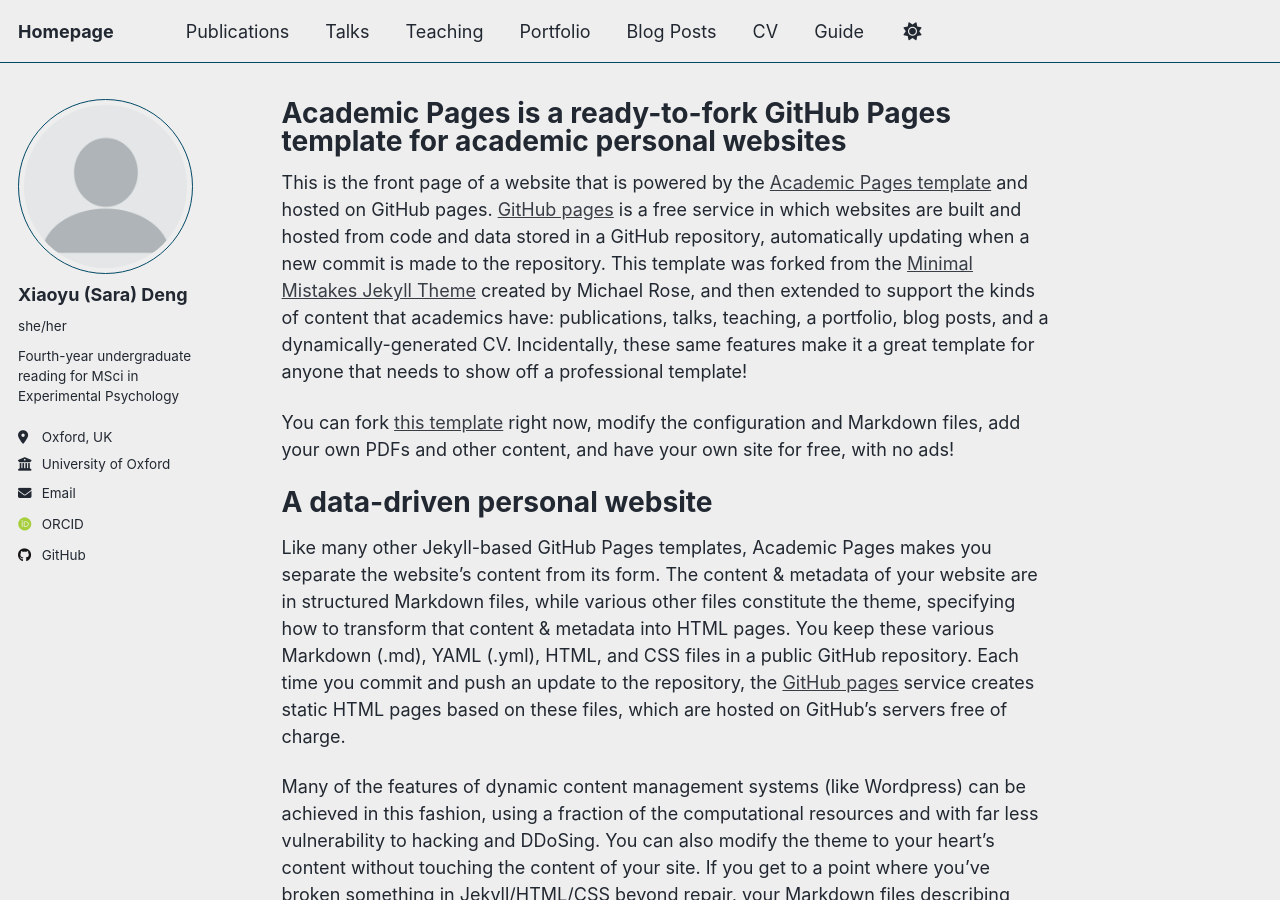
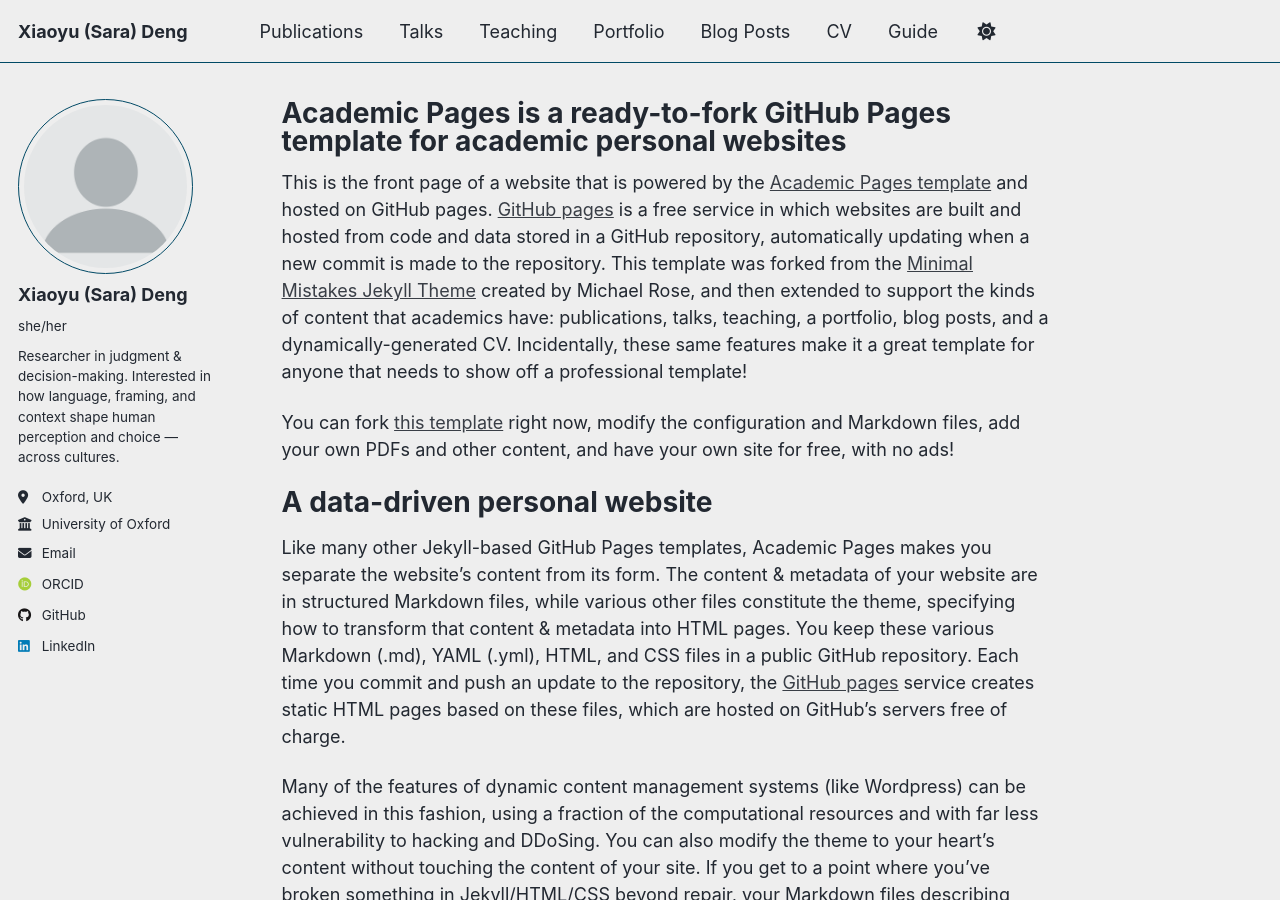
Before and after one commit to saradeng713/saradeng713.github.io, a Jekyll site: the page built from _pages/about.md, in a window 1280 px wide and 900 px high. Built offline with Jekyll 4.4.1, drawn with Linux system fonts in a browser that asks for light colours; some web fonts are replaced; a script that is not in the unit is left out; part of the change alters nothing that is shown.

Commit message:
Add files via upload

```diff
--- a/_config.yml
+++ b/_config.yml
@@ -2,83 +2,39 @@
 #
 # This config file is meant for settings that affect your entire site, values
 # which you are expected to set up once and rarely need to edit after that.
-# For technical reasons, this file is *NOT* reloaded automatically when you use
-# `jekyll serve -l -H localhost`. If you change this file, please restart the
-# server process.
 
 # Basic Site Settings
 locale                   : "en-US"
-site_theme               : "air" # Currently available options are "default", "air"
-title                    : "Homepage"
+site_theme               : "air"
+title                    : "Xiaoyu (Sara) Deng"
 title_separator          : "-"
 name                     : &name "Xiaoyu (Sara) Deng"
-description              : &description "MSci in Experimental Psychology"
-url                      : https://saradeng713.github.io # the base hostname & protocol for your site e.g. "https://[your GitHub username].github.io" or if you already have some other page hosted on Github then use "https://[your GitHub username].github.io/[Your Repo Name]"
-baseurl                  : "" # the subpath of your site, e.g. "/blog"
+description              : &description "Researcher in Judgment & Decision-Making | MSci Experimental Psychology, Oxford"
+url                      : https://saradeng713.github.io
+baseurl                  : ""
 repository               : "saradeng713/saradeng713.github.io"
 
-# Site Author - The following control what appear as part of the author content on the side bar.
-#               If a field is blank the icon and link will not appear, otherwise it will be shown.
-#               Additional customization can be done by editing /_includes/author-profile.html
+# Site Author
 author:
-  # Biographic information
   avatar           : "profile.png"
   name             : "Xiaoyu (Sara) Deng"
   pronouns         : "she/her"
-  bio              : "Fourth-year undergraduate reading for MSci in Experimental Psychology"
+  bio              : "Researcher in judgment & decision-making. Interested in how language, framing, and context shape human perception and choice — across cultures."
   location         : "Oxford, UK"
   employer         : "University of Oxford"
-  uri              : # URL
+  uri              :
   email            : "sara.dengxiaoyu@gmail.com"
 
-  # Academic websites
-  academia         : # URL
-  arxiv            : # URL - Update with the correct link to your profile
-  googlescholar    : # "https://scholar.google.com/citations?user=PS_CX0AAAAAJ"
-  inspire-hep      : # URL
-  impactstory      : # URL
+  # Academic
+  googlescholar    :
   orcid            : "https://orcid.org/0009-0001-9275-8008"
-  semantic         : # URL
-  pubmed           : # "https://www.ncbi.nlm.nih.gov/pubmed/?term=john+snow"
-  researchgate     : # URL
-  scopus           : # URL
 
-  # Repositories and software development
-  bitbucket        : # Username - Update with your username on the site
-  codepen          : # Username
-  dribbble         : # Username
+  # Social
   github           : "saradeng713"
-  kaggle           : # Username
-  stackoverflow    : # User number or user number and name (i.e., use "1" or "1/jeff-atwood")
+  instagram        : # add your Instagram username here
+  linkedin         : "www.linkedin.com/in/xiaoyu-deng-6106841ab"
 
-  # Social media
-  artstation       : # Username
-  bluesky          : # "bsky.app" # Replace this with you Bluesky username
-  facebook         : # Username
-  flickr           : # Username
-  foursquare       : # Username
-  goodreads        : # Username
-  google_plus      : # Username
-  keybase          : # Username
-  instagram        : # Username
-  lastfm           : # Username
-  linkedin         : # "www.linkedin.com/in/xiaoyu-deng-6106841ab"
-  mastodon         : # URL
-  medium           : # URL
-  pinterest        : # Username
-  soundcloud       : # Username
-  steam            : # Username
-  telegram         : # URL
-  tumblr           : # Username
-  twitter          : # Username for X / Twitter
-  vine             : # Username
-  weibo            : # Username
-  wikipedia        : # Username
-  xing             : # Username
-  youtube          : # Username
-  zhihu            : # Username
-
-# Publication Category - The following the list of publication categories and their headings
+# Publication Categories
 publication_category:
   books:
     title: 'Books'
@@ -88,73 +44,43 @@ publication_category:
     title: 'Conference Papers'
 
 # Site Settings
-teaser                   :  # filename of teaser fallback teaser image placed in /images/, .e.g. "500x300.png"
-breadcrumbs              : false # true, false (default)
+teaser                   :
+breadcrumbs              : false
 words_per_minute         : 160
 future                   : true
-read_more                : "disabled" # if enabled, adds "Read more" links to excerpts
-talkmap_link             : false      #change to true to add link to talkmap on talks page
+read_more                : "disabled"
+talkmap_link             : false
+
 comments:
-  provider               : # false (default), "disqus", "discourse", "facebook", "google-plus", "staticman", "custom"
+  provider               :
   disqus:
     shortname            :
-  discourse:
-    server               : # https://meta.discourse.org/t/embedding-discourse-comments-via-javascript/31963 , e.g.: meta.discourse.org
-  facebook:
-    appid                :
-    num_posts            : # 5 (default)
-    colorscheme          : # "light" (default), "dark"
-staticman:
-  allowedFields          : ['name', 'email', 'url', 'message']
-  branch                 : "gh-pages" # "master", "gh-pages"
-  commitMessage          : "New comment."
-  filename               : comment-{@timestamp}
-  format                 : "yml"
-  moderation             : true
-  path                   : "_data/comments/{options.slug}"
-  requiredFields         : ['name', 'email', 'message']
-  transforms:
-    email                : "md5"
-  generatedFields:
-    date:
-      type               : "date"
-      options:
-        format           : "iso8601" # "iso8601" (default), "timestamp-seconds", "timestamp-milliseconds"
+
 atom_feed:
-  hide                   : false     # change to true to hide the RSS feed in the footer
-  path                   : # blank (default) uses feed.xml
+  hide                   : false
+  path                   :
 
-
-# SEO Related
+# SEO
 google_site_verification :
 bing_site_verification   :
-alexa_site_verification  :
-yandex_site_verification :
-
 
 # Social Sharing
 twitter:
   username               : &twitter
 facebook:
   username               :
-  app_id                 :
-  publisher              :
-og_image                 :  # Social media default site image
-og_description           :  # Social media default site image description
-# For specifying social profiles
-# - https://developers.google.com/structured-data/customize/social-profiles
+og_image                 :
+
 social:
-  type                   : # Person or Organization (defaults to Person)
-  name                   : # If the user or organization name differs from the site's name
-  links: # An array of links to social media profiles
-
+  type                   :
+  name                   :
+  links                  :
 
 # Analytics
 analytics:
-  provider               :  "false" # false (default), "google", "google-universal", "google-analytics-4", "custom"
+  provider               : "false"
   google:
     tracking_id          :
-
 
 # Reading Files
 include:
@@ -188,12 +114,12 @@ exclude:
   - README
   - tmp
   - vendor
+
 keep_files:
   - .git
   - .svn
 encoding: "utf-8"
 markdown_ext: "markdown,mkdown,mkdn,mkd,md"
-
 
 # Conversion
 markdown: kramdown
@@ -202,8 +128,6 @@ lsi: false
 excerpt_separator: "\n\n"
 incremental: false
 
-
-# Markdown Processing
 kramdown:
   input: GFM
   hard_wrap: false
@@ -214,8 +138,7 @@ kramdown:
   smart_quotes: lsquo,rsquo,ldquo,rdquo
   enable_coderay: false
 
-
-# These settings control the types of collections used by the template
+# Collections
 collections:
   teaching:
     output: true
@@ -230,10 +153,8 @@ collections:
     output: true
     permalink: /:collection/:path/
 
-
-# These settings control how pages and collections are included in the site
+# Defaults
 defaults:
-  # _posts
   - scope:
       path: ""
       type: posts
@@ -244,23 +165,12 @@ defaults:
       comments: true
       share: true
       related: true
-  # _pages
   - scope:
       path: ""
       type: pages
     values:
       layout: single
       author_profile: true
-  # _teaching
-  - scope:
-      path: ""
-      type: teaching
-    values:
-      layout: single
-      author_profile: true
-      share: true
-      comments: true
-  # _publications
   - scope:
       path: ""
       type: publications
@@ -269,7 +179,6 @@ defaults:
       author_profile: true
       share: true
       comments: true
-  # _portfolio
   - scope:
       path: ""
       type: portfolio
@@ -278,7 +187,6 @@ defaults:
       author_profile: true
       share: true
       comment: true
-  # _talks
   - scope:
       path: ""
       type: talks
@@ -287,19 +195,14 @@ defaults:
       author_profile: true
       share: true
 
-
 # Sass/SCSS
 sass:
   sass_dir: _sass
-  style: compressed # http://sass-lang.com/documentation/file.SASS_REFERENCE.html#output_style
-
+  style: compressed
 
 # Outputting
 permalink: /:categories/:title/
-# paginate: 5 # amount of posts to show
-# paginate_path: /page:num/
-timezone: Etc/UTC # http://en.wikipedia.org/wiki/List_of_tz_database_time_zones
-
+timezone: Etc/UTC
 
 # Plugins
 plugins:
@@ -310,7 +213,6 @@ plugins:
   - jekyll-redirect-from
   - jemoji
 
-# Mimic GitHub Pages with --safe
 whitelist:
   - jekyll-feed
   - jekyll-gist
@@ -319,38 +221,15 @@ whitelist:
   - jekyll-redirect-from
   - jemoji
 
-
 # Archives
-#  Type
-#  - GitHub Pages compatible archive pages built with Liquid ~> type: liquid (default)
-#  - Jekyll Archives plugin archive pages ~> type: jekyll-archives
-#  Path (examples)
-#  - Archive page should exist at path when using Liquid method or you can
-#    expect broken links (especially with breadcrumbs enabled)
-#  - <base_path>/tags/my-awesome-tag/index.html ~> path: /tags/
-#  - <base_path/categories/my-awesome-category/index.html ~> path: /categories/
-#  - <base_path/my-awesome-category/index.html ~> path: /
 category_archive:
   type: liquid
   path: /categories/
 tag_archive:
   type: liquid
   path: /tags/
-# https://github.com/jekyll/jekyll-archives
-# jekyll-archives:
-#   enabled:
-#     - categories
-#     - tags
-#   layouts:
-#     category: archive-taxonomy
-#     tag: archive-taxonomy
-#   permalinks:
-#     category: /categories/:name/
-#     tag: /tags/:name/
-
 
 # HTML Compression
-# - http://jch.penibelst.de/
 compress_html:
   clippings: all
   ignore:
```
